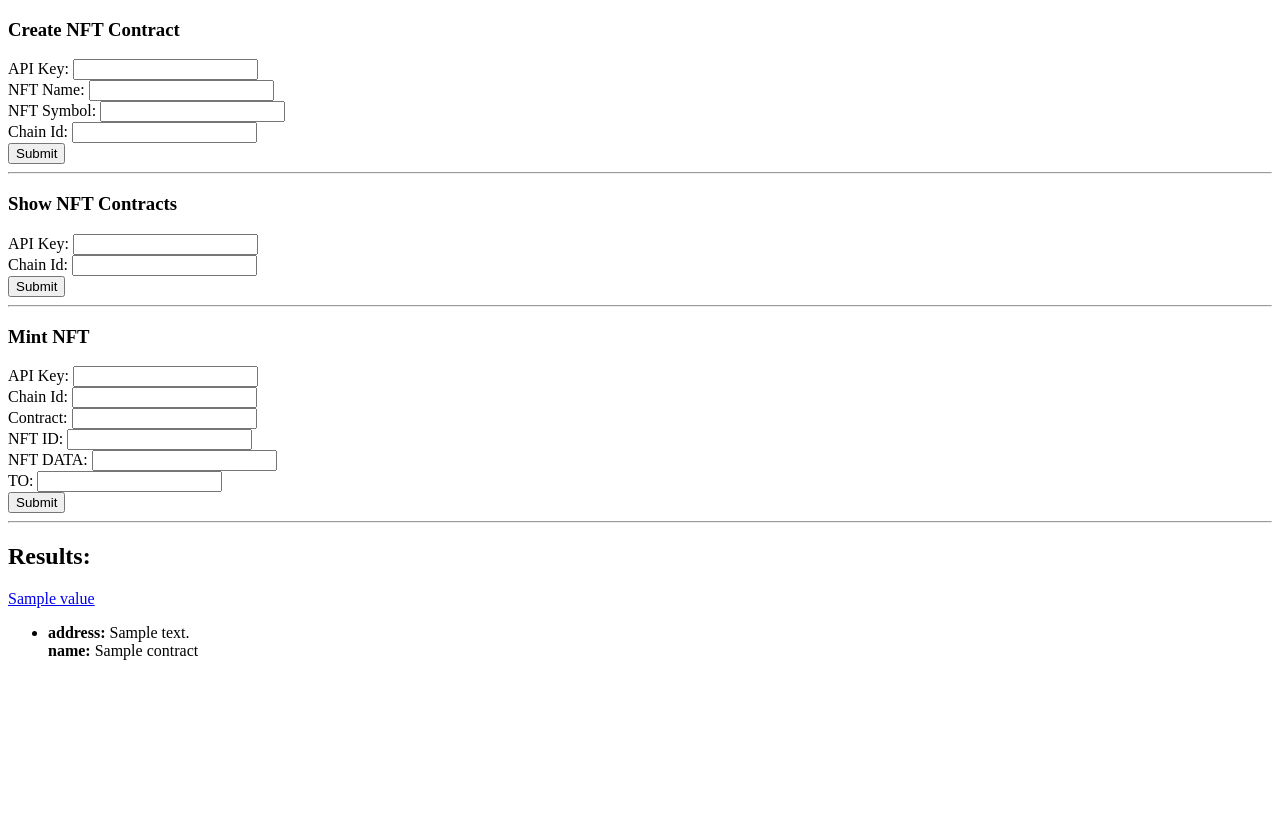
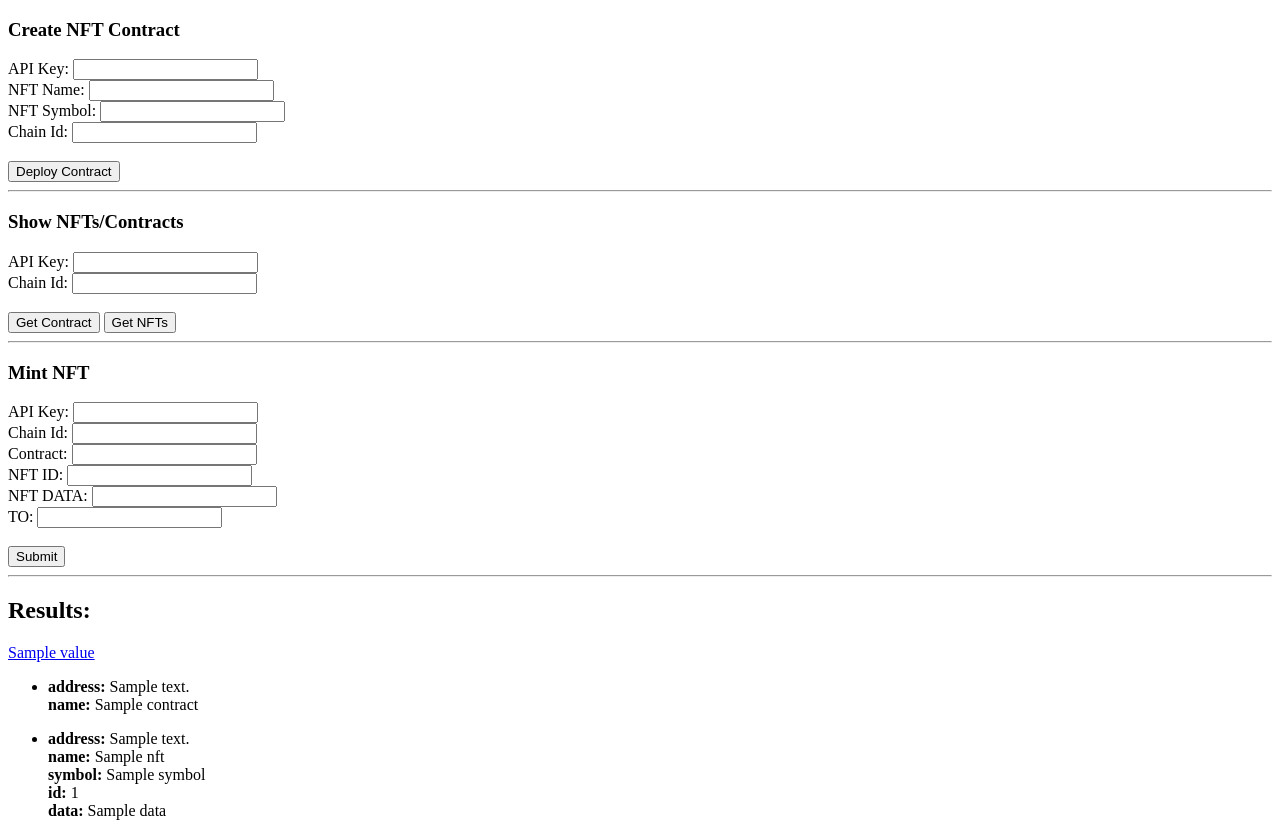
Before and after one commit to RodrigoPina407/ThenticApi-App, a Flask app: template templates/index.html in a window 1280 px wide. Before the commit the page ends 660 px from the top, so only its background shows below. Run offline with Flask 2, Linux system fonts and the light colour scheme; the template is opened without the code that fills it: most values are stand-ins (such as "Sample title", 1, 10 or a date in 2020).

Commit message:
show nfts form

```diff
--- a/templates/index.html
+++ b/templates/index.html
@@ -12,17 +12,18 @@
         API Key: <input name="apiKey" type="text" /> <br/>
         NFT Name: <input name="nftName" type="text" /> <br/>
         NFT Symbol: <input name="nftSymbol" type="text" /> <br/>
-        Chain Id: <input name="chainId" type="text" /> <br/>
-        <input type="submit" />
+        Chain Id: <input name="chainId" type="text" /> <br/><br/>
+        <input type="submit" value="Deploy Contract" />
     </form>
 
     <hr>
 
-    <form action="/get-contracts" method="post">
-        <h3>Show NFT Contracts</h3>
+    <form method="post">
+        <h3>Show NFTs/Contracts</h3>
         API Key: <input name="apiKey" type="text" /> <br/>
-        Chain Id: <input name="chainId" type="text" /> <br/>
-        <input type="submit" />
+        Chain Id: <input name="chainId" type="text" /> <br/><br/>
+        <input type="submit" value="Get Contract" formaction="/get-contracts"/>
+        <input type="submit" value="Get NFTs" formaction="/get-nfts"/>
     </form>
 
     <hr>
@@ -34,7 +35,7 @@
         Contract: <input name="nftContract" type="text" /> <br/>
         NFT ID: <input name="nftId" type="text" /> <br/>
         NFT DATA: <input name="nftData" type="text" /> <br/>
-        TO: <input name="to" type="text" /> <br/>
+        TO: <input name="to" type="text" /> <br/><br/>
         <input type="submit" />
     </form>
 
@@ -47,6 +48,17 @@
           <li><b>address:</b> {{ contract.address }} <br> <b>name:</b> {{ contract.name }} </li>
         {% endfor %}
     </ul>
+    <ul>
+        {% for nft in nfts %}
+          <li>
+            <b>address:</b> {{ nft.address }} <br>
+            <b>name:</b> {{ nft.name }} <br>
+            <b>symbol:</b> {{ nft.symbol }} <br>
+            <b>id:</b> {{ nft.id }} <br>
+            <b>data:</b> {{ nft.data }} <br>
+        </li>
+        {% endfor %}
+    </ul>
 
 </body>
 </html>
```
